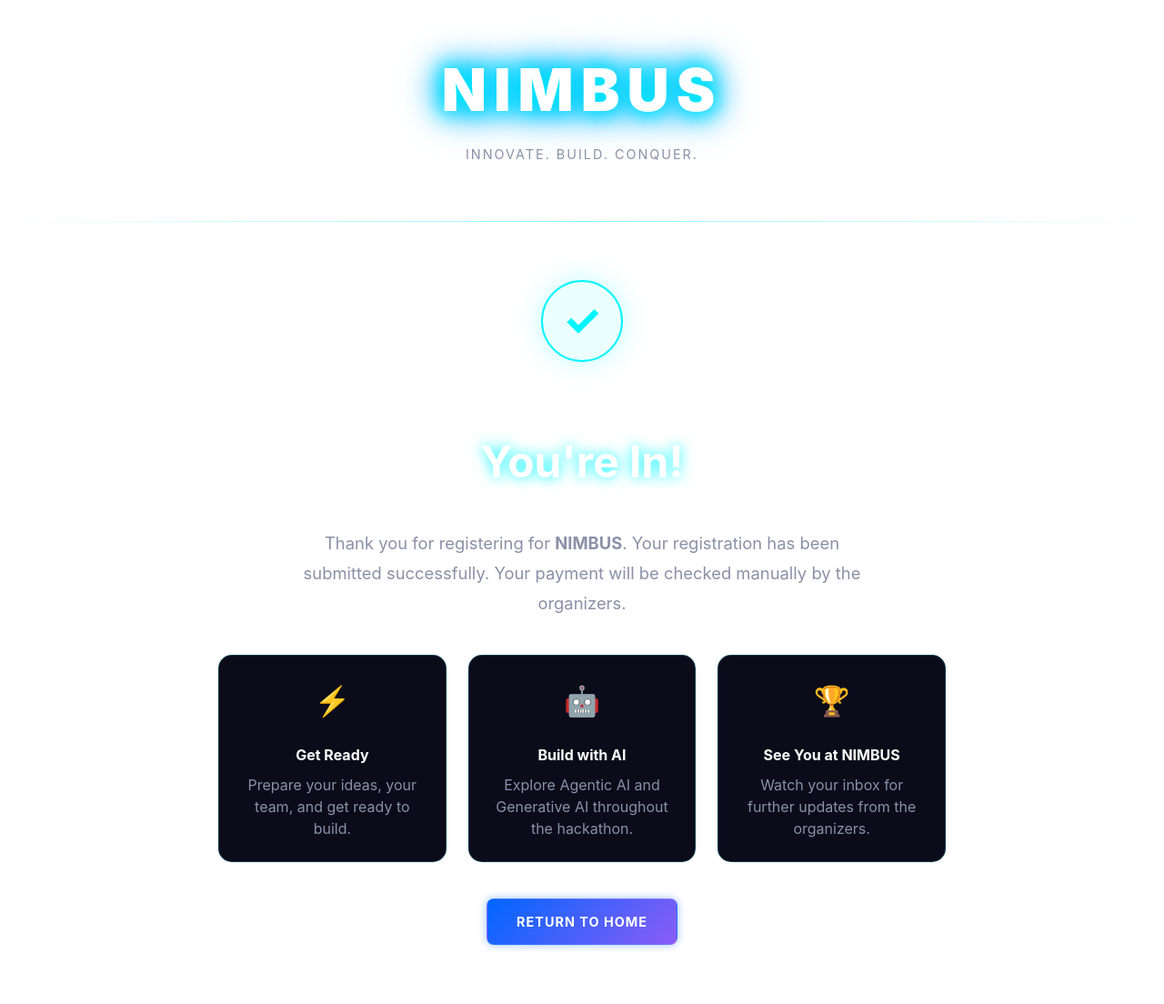
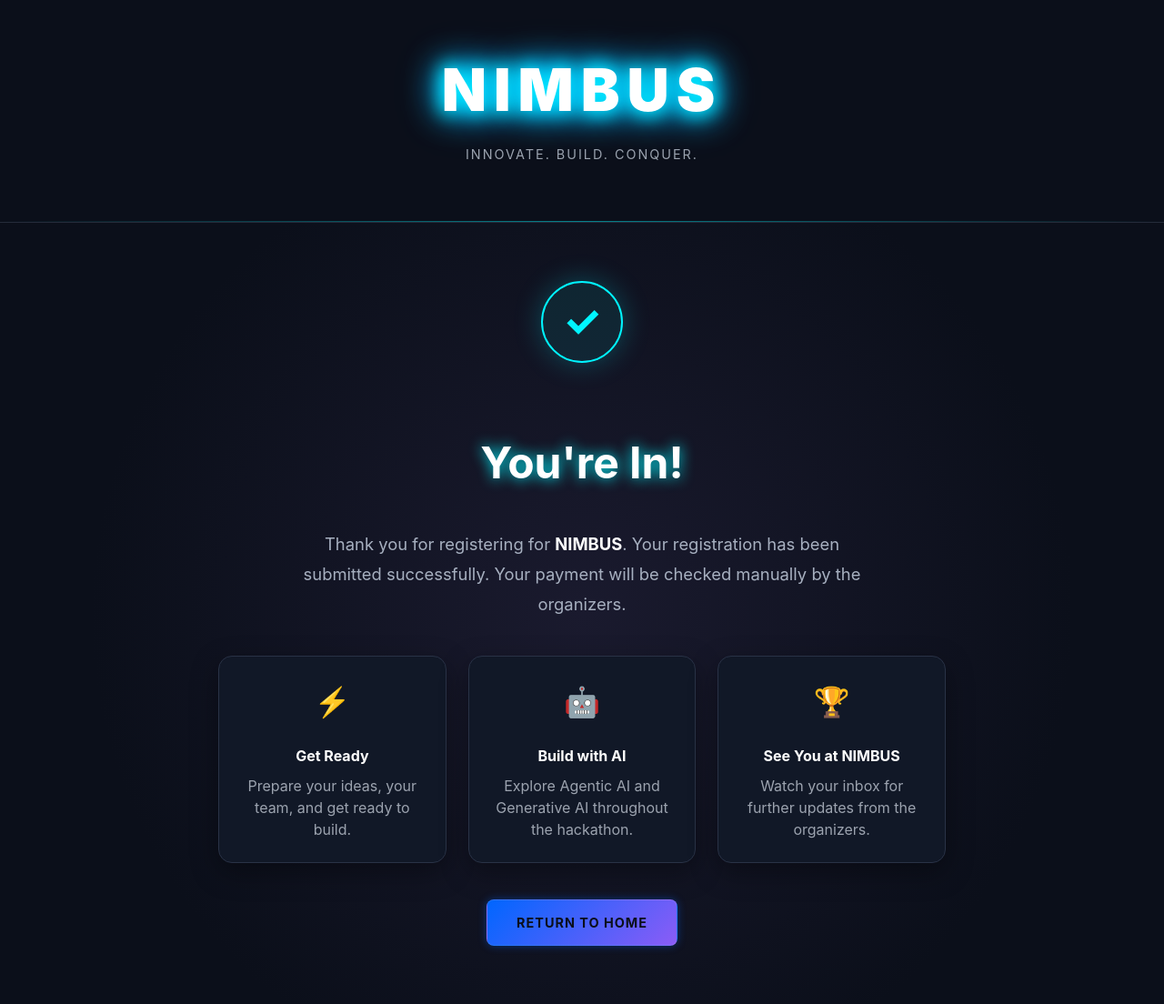
Before and after one commit to Senzar36/Nimbus, a Flask app: page /thankyou in a window 1280 px wide. Shown: the whole page at 91% size. Before the commit the page ends 1044 px from the top, so only its background shows below. Run offline with Flask 3, Linux system fonts and the light colour scheme; some libraries are stand-ins or nearby versions.

Commit message:
Dark UI for Thank You page

```diff
--- a/templates/thankyou.html
+++ b/templates/thankyou.html
@@ -9,18 +9,30 @@
     <link rel="stylesheet" href="{{ url_for('static', filename='css/style.css') }}">
 
     <style>
+        html,
         body {
-            background: radial-gradient(
-                circle at center,
-                #1a1a2e 0%,
-                var(--bg-dark) 100%
-            );
+            background: #0b0f1a !important;
+            color: #f5f7fa !important;
+            min-height: 100vh;
+        }
 
-            color: var(--text-main);
-
+        body {
             display: flex;
             flex-direction: column;
-            min-height: 100vh;
+        }
+
+        header {
+            background: #0b0f1a !important;
+            color: #f5f7fa !important;
+            border-bottom: 1px solid #252b3a;
+        }
+
+        header h1 {
+            color: #ffffff !important;
+        }
+
+        header p {
+            color: #9ca3af !important;
         }
 
         .thank-you-container {
@@ -34,6 +46,12 @@
             text-align: center;
 
             padding: 4rem 1rem;
+
+            background: radial-gradient(
+                circle at center,
+                #1a1a2e 0%,
+                #0b0f1a 70%
+            ) !important;
 
             animation: fadeIn 0.8s ease-out;
         }
@@ -49,9 +67,9 @@
             border-radius: 50%;
 
             background: rgba(0, 245, 255, 0.08);
-            border: 2px solid var(--cyan);
+            border: 2px solid #00f5ff;
 
-            color: var(--cyan);
+            color: #00f5ff;
 
             font-size: 3rem;
             font-weight: bold;
@@ -65,20 +83,24 @@
             font-size: 3rem;
             margin-bottom: 1rem;
 
-            color: #fff;
+            color: #ffffff !important;
 
-            text-shadow: 0 0 15px var(--cyan);
+            text-shadow: 0 0 15px #00f5ff;
         }
 
         .thank-you-subtitle {
             max-width: 650px;
 
-            color: var(--muted);
+            color: #a7b0c0 !important;
 
             font-size: 1.15rem;
             line-height: 1.8;
 
             margin-bottom: 2.5rem;
+        }
+
+        .thank-you-subtitle strong {
+            color: #ffffff !important;
         }
 
         .info-grid {
@@ -100,12 +122,14 @@
 
             padding: 1.5rem;
 
-            background: var(--surface);
+            background: #111827 !important;
 
-            border: 1px solid var(--border);
+            border: 1px solid #293246 !important;
             border-radius: 15px;
 
             text-align: center;
+
+            box-shadow: 0 10px 30px rgba(0, 0, 0, 0.35);
         }
 
         .info-icon {
@@ -114,14 +138,18 @@
         }
 
         .info-text h4 {
-            color: #fff;
+            color: #ffffff !important;
             margin-bottom: 0.5rem;
         }
 
         .info-text p {
-            color: var(--muted);
+            color: #9ca3af !important;
             margin: 0;
             line-height: 1.5;
+        }
+
+        .thank-you-container .btn {
+            color: #0b0f1a !important;
         }
 
         @keyframes fadeIn {
```
